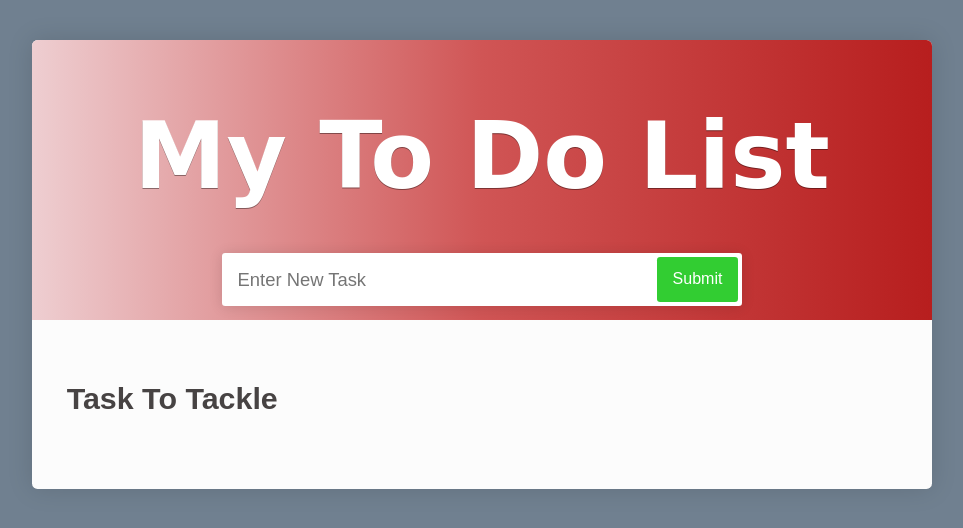
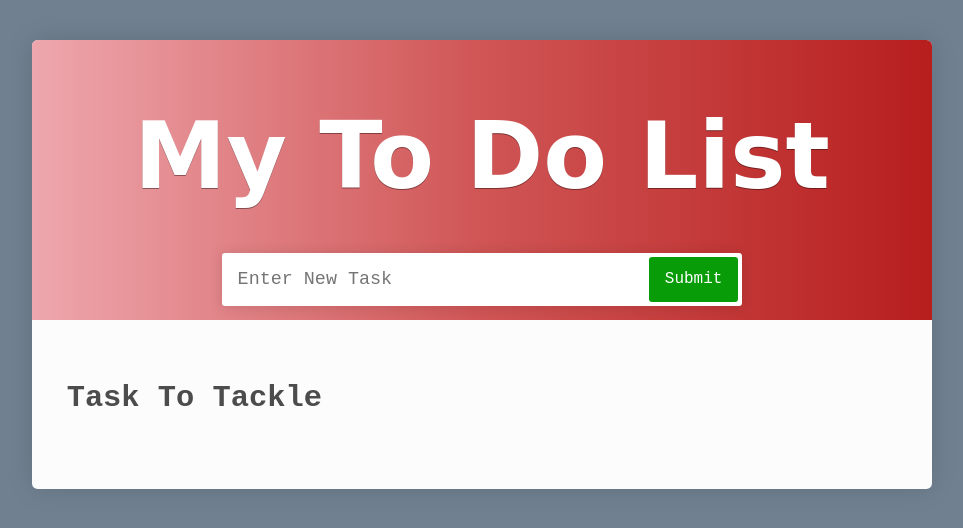
Before and after one commit to snmcwilliams/final-project-js, a plain HTML site: page index.html in a window 1280 px wide. Shown: the whole page, without its empty margins (158-1121 px from the left). Drawn offline with Linux system fonts and the light colour scheme.

Commit message:
style tweak

```diff
--- a/css/styles.css
+++ b/css/styles.css
@@ -7,8 +7,8 @@
 }
 
 body{
-    font-family: Arial, Helvetica, sans-serif;
-    color: rgb(71, 67, 67);
+    font-family:'Courier New', Courier, monospace;
+    color: #4c4c4c;
     background: slategrey;
 }
 
@@ -44,7 +44,7 @@ form {
 form button {
     padding: 0 1em;
     font-size: 1em;
-    background: limegreen;
+    background: rgb(8, 156, 8);
     border-radius: .2em;
 }
 ul {
@@ -70,7 +70,7 @@ button {
 }
 header {
     text-align: center;
-    background: linear-gradient(90deg, #eeced1, #d05555, #b71e1e);
+    background: linear-gradient(90deg, #eea7ae, #d05555, #b71e1e);
                 background-blend-mode: multiply;
                 background-size: cover;
 }
```
